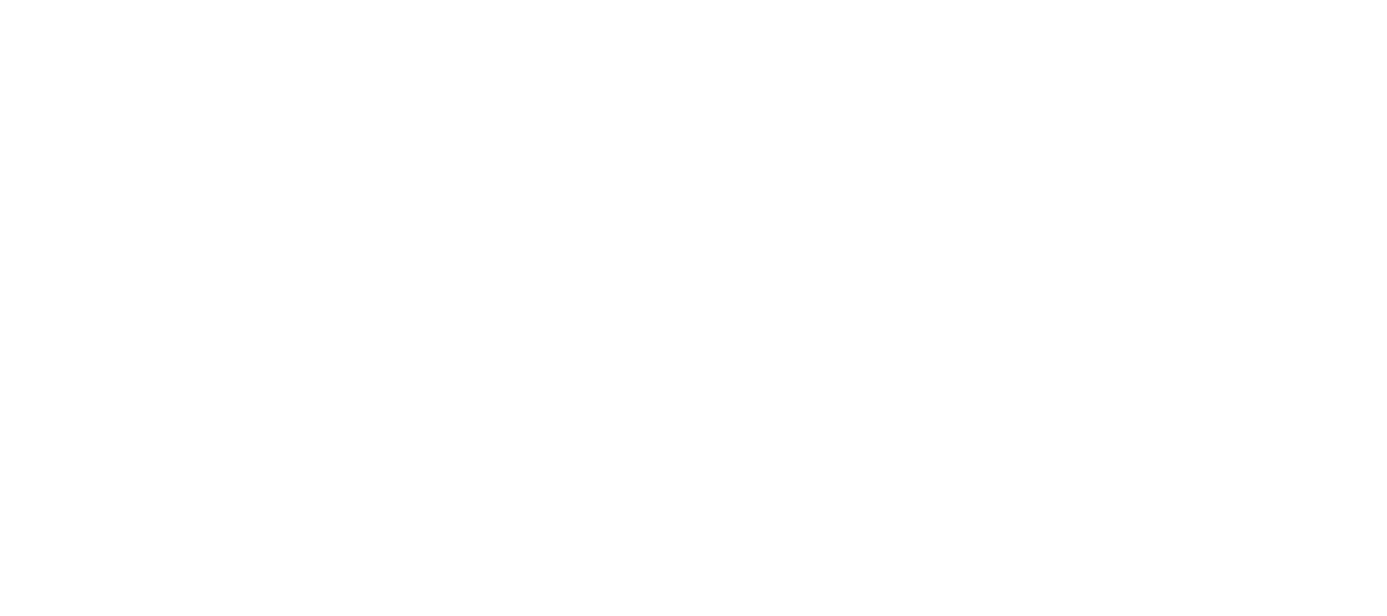
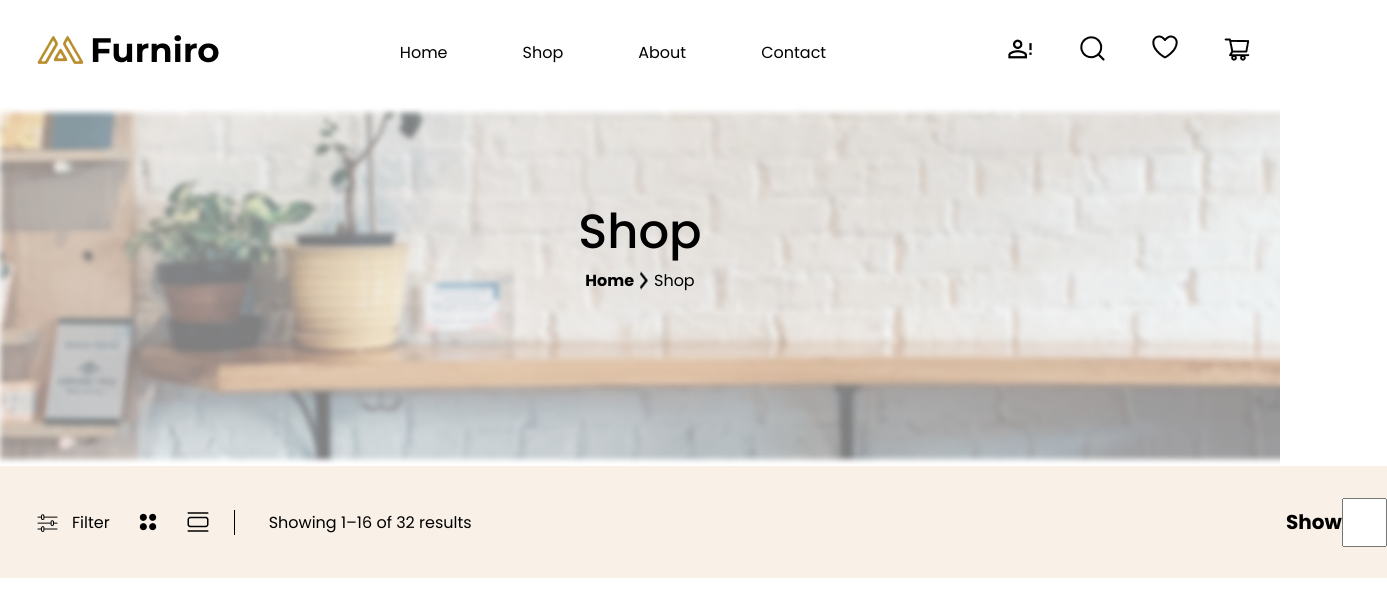
Before and after one commit to ErgashevNur/Furniro-Store, a plain HTML site: page pages/shop.html in a window 1280 px wide. Shown: the whole page, 1387 px wide, since content can reach past the window. Drawn offline with Linux system fonts and the light colour scheme.

Commit message:
Setting all ready

```diff
--- a/css/shop.css
+++ b/css/shop.css
@@ -0,0 +1,189 @@
+* {
+  margin: 0;
+  padding: 0;
+  box-sizing: border-box;
+}
+
+@font-face {
+  font-display: swap;
+  font-family: "Poppins";
+  font-style: normal;
+  font-weight: 400;
+  src: url("../fonts/poppins-v21-latin-regular.woff2") format("woff2");
+}
+
+@font-face {
+  font-display: swap;
+  font-family: "Poppins";
+  font-style: normal;
+  font-weight: 500;
+  src: url("../fonts/poppins-v21-latin-500.woff2") format("woff2");
+}
+
+@font-face {
+  font-display: swap;
+  font-family: "Poppins";
+  font-style: normal;
+  font-weight: 600;
+  src: url("../fonts/poppins-v21-latin-600.woff2") format("woff2");
+}
+
+@font-face {
+  font-display: swap;
+  font-family: "Poppins";
+  font-style: normal;
+  font-weight: 700;
+  src: url("../fonts/poppins-v21-latin-700.woff2") format("woff2");
+}
+
+ul,
+ol {
+  list-style: none;
+}
+
+a {
+  text-decoration: none;
+}
+
+.container {
+  width: 1286px;
+  margin: 0 auto;
+  padding: 0 35px;
+}
+
+body {
+  font-family: "Poppins";
+  font-weight: 400;
+}
+
+nav {
+  padding: 29px 0;
+}
+
+ul {
+  display: flex;
+  column-gap: 75px;
+}
+
+li {
+  list-style: none;
+}
+
+button {
+  border: none;
+  background-color: #fff;
+}
+
+.navigation {
+  display: flex;
+  align-items: center;
+  justify-content: space-between;
+}
+
+.box-menu-bar {
+  position: relative;
+}
+
+a.menu__bar {
+  color: #000000;
+  font-size: 16px;
+  line-height: 26px;
+}
+
+.menu__bar::before {
+  display: inline-block;
+  content: "";
+  width: 0;
+  height: 3px;
+  background-color: rgb(23, 23, 65);
+  position: absolute;
+  bottom: 0;
+  border-radius: 20px;
+  transition: width 0.3s;
+}
+
+.menu__bar:hover::before {
+  width: 100%;
+}
+
+.icons__box {
+  display: flex;
+  column-gap: 45px;
+}
+
+/*  */
+
+.header__bg {
+  width: 100%;
+  height: 45vh;
+  background-image: url(../img/shop-header-bg\ 1.png);
+  background-repeat: no-repeat;
+  background-size: cover;
+}
+
+.header__box {
+  display: flex;
+  align-items: center;
+  flex-direction: column;
+  justify-content: center;
+  padding-top: 90px;
+}
+
+.header__box h2 {
+  font-size: 48px;
+  line-height: 72px;
+  font-weight: 500;
+}
+
+.header__box a {
+  display: flex;
+  color: #000000;
+  font-weight: 700;
+}
+
+.header__box a p {
+  font-weight: 400;
+}
+
+/*  */
+
+.header-bottom {
+  display: flex;
+}
+
+.filter-section {
+  padding: 31.5px 0;
+  background-color: #f9f1e7;
+}
+
+.icons-filters {
+  display: flex;
+  align-items: center;
+  column-gap: 24px;
+}
+
+.catigoriy {
+  display: flex;
+  align-items: center;
+  column-gap: 12px;
+}
+
+.showing-box {
+  border-left: 1.5px solid #000;
+  padding-left: 34px;
+}
+
+input {
+  padding: 15px;
+  width: 45px;
+}
+
+.filter-section {
+  display: flex;
+  align-items: center;
+}
+
+.filter-section h4 {
+  font-size: 20px;
+  line-height: 30px;
+}
--- a/pages/shop.html
+++ b/pages/shop.html
@@ -0,0 +1,108 @@
+<!DOCTYPE html>
+<html lang="en">
+  <head>
+    <meta charset="UTF-8" />
+    <meta name="viewport" content="width=device-width, initial-scale=1.0" />
+    <title>Document</title>
+    <link rel="stylesheet" href="../css/shop.css" />
+  </head>
+  <body>
+    <header>
+      <nav>
+        <div class="container">
+          <div class="navigation">
+            <a href="../index.html">
+              <img src="../img/logo-header.png" alt="Furniro"
+            /></a>
+
+            <ul>
+              <li class="box-menu-bar">
+                <a class="menu__bar" href="../index.html">Home</a>
+              </li>
+              <li class="box-menu-bar">
+                <a class="menu__bar" href="./shop.html">Shop</a>
+              </li>
+              <li class="box-menu-bar">
+                <a class="menu__bar" href="./about.html">About</a>
+              </li>
+              <li class="box-menu-bar">
+                <a class="menu__bar" href="./contact.html">Contact</a>
+              </li>
+            </ul>
+
+            <ul class="icons__box">
+              <li class="box-menu-bar">
+                <a class="menu__bar" href="./account.html"
+                  ><img src="../img/icon-account.png" alt=""
+                /></a>
+              </li>
+              <li class="box-menu-bar">
+                <a class="menu__bar" href=""
+                  ><img src="../img/icon-search.png" alt=""
+                /></a>
+              </li>
+              <li class="box-menu-bar">
+                <a class="menu__bar" href="../pages/love.html"
+                  ><img src="../img/icon-love.png" alt=""
+                /></a>
+              </li>
+              <li class="box-menu-bar">
+                <a class="menu__bar" href="../pages/korzinka.html"
+                  ><img src="../img/icon-karzinka.png" alt=""
+                /></a>
+              </li>
+            </ul>
+          </div>
+        </div>
+      </nav>
+
+      <div class="header__bg">
+        <div class="header__box">
+          <h2>Shop</h2>
+          <a href="../index.html"
+            >Home <img src="../img/dashicons_arrow-back.png" alt="" />
+            <p>Shop</p></a
+          >
+        </div>
+      </div>
+
+      <div class="header-bottom">
+        <div class="filter-section">
+          <div class="container">
+            <div class="icons-filters">
+              <div class="catigoriy">
+                <img src="../img/filter-icon.png" alt="" />
+                <span>Filter</span>
+              </div>
+              <img src="../img/filtr-icon2.png" alt="" />
+              <img src="../img/filter-icon3.png" alt="" />
+              <div class="showing-box">
+                <p>Showing 1–16 of 32 results</p>
+              </div>
+            </div>
+          </div>
+        </div>
+
+        <div class="filter-section">
+          <h4>Show</h4>
+          <label for="number"></label>
+          <input type="number" />
+        </div>
+      </div>
+    </header>
+
+    <main>
+      <section>
+        <div class="container"></div>
+      </section>
+
+      <section>
+        <div class="container"></div>
+      </section>
+    </main>
+
+    <footer>
+      <div class="container"></div>
+    </footer>
+  </body>
+</html>
```
Also changed, not shown: css/main.css (+11 -2 lines), index.html (+5 -5 lines), img/a-chair.png (added), img/dashicons_arrow-back.png (added), img/filter-icon.png (added), img/filter-icon3.png (added), img/filtr-icon2.png (added), img/shop-header-bg 1.png (added).
